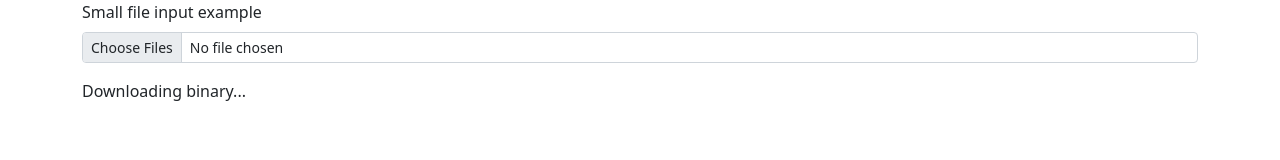
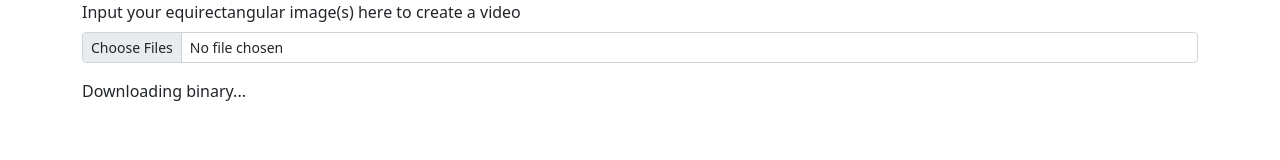
Before and after one commit to binhnguyen288-source/VirtualTourVideo, a plain HTML site: page index.html in a window 1280 px wide. Drawn offline with nearby package versions, Linux system fonts and the light colour scheme.

Commit message:
Update index.html

```diff
--- a/index.html
+++ b/index.html
@@ -5,13 +5,13 @@
   <head>
     <meta charset="utf-8">
     <meta name="viewport" content="width=device-width, initial-scale=1">
-    <title>Bootstrap demo</title>
+    <title>Virtual Tour Video Creator</title>
     <link href="https://cdn.jsdelivr.net/npm/bootstrap@5.2.1/dist/css/bootstrap.min.css" rel="stylesheet" integrity="sha384-iYQeCzEYFbKjA/T2uDLTpkwGzCiq6soy8tYaI1GyVh/UjpbCx/TYkiZhlZB6+fzT" crossorigin="anonymous">
   </head>
   <body>
     <div class="container">
         <div class="mb-3">
-            <label for="inputFiles" class="form-label">Small file input example</label>
+            <label for="inputFiles" class="form-label">Input your equirectangular image(s) here to create a video</label>
             <input class="form-control form-control-sm" id="inputFiles" type="file" multiple>
         </div>
         <p id="status">Downloading binary...</p>
```
